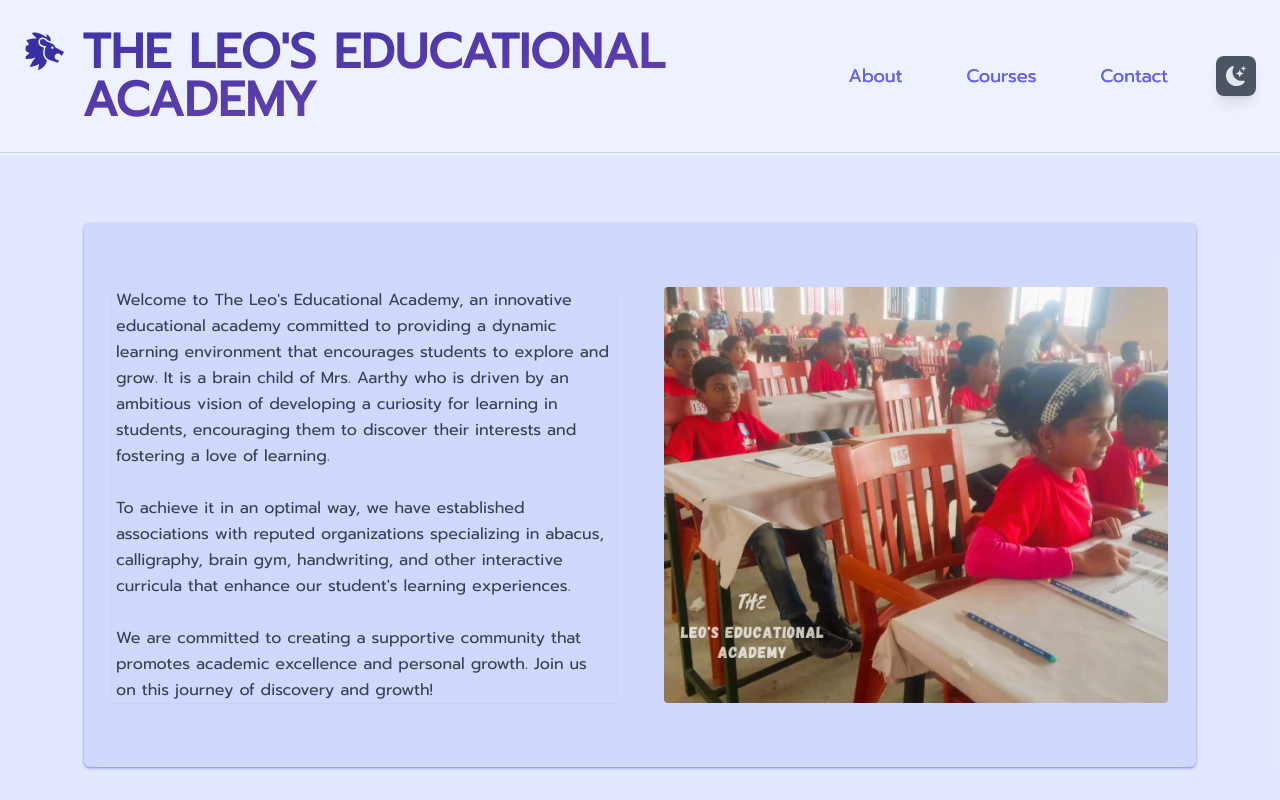
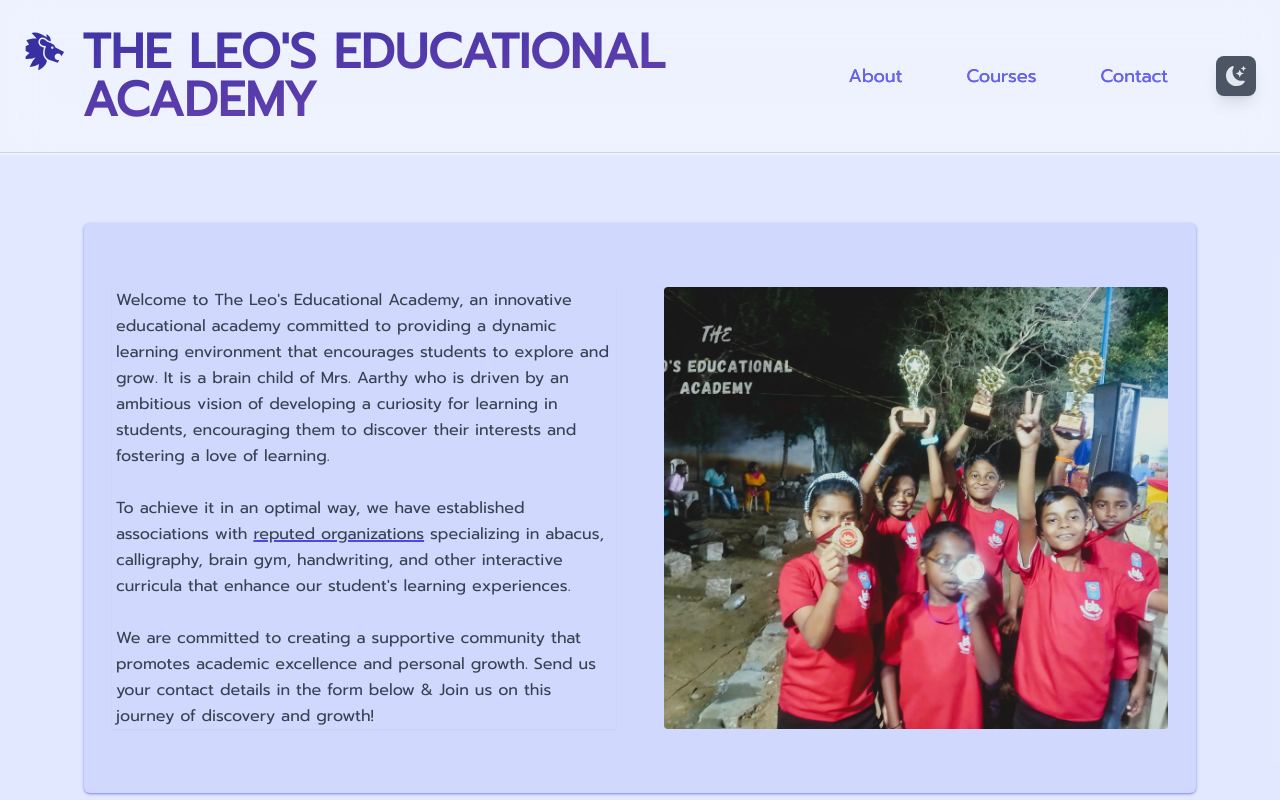
Before and after one commit to webdevpathologist/leo_edu_tailwind_v3, a React (Create React App) app: page / in a window 1280 px wide. Shown: the top 800 px of the page. Built offline with nearby package versions, Linux system fonts and the light colour scheme.

Commit message:
add brainybob link,dec color&change autoslide time

```diff
--- a/src/components/aboutUs/aboutUs.jsx
+++ b/src/components/aboutUs/aboutUs.jsx
@@ -13,14 +13,13 @@ export default function AboutUs() {
         and fostering a love of learning.
         <br />
         <br />
-        To achieve it in an optimal way, we have established associations with
-        reputed organizations specializing in abacus, calligraphy, brain gym,
+        To achieve it in an optimal way, we have established associations with <a target={"_blank"} rel='noreferrer' class="underline decoration-2 box-decoration-slice decoration-indigo-600 dark:decoration-zinc-200/90" href="https://brainybobs.in/">reputed organizations</a> specializing in abacus, calligraphy, brain gym,
         handwriting, and other interactive curricula that enhance our student's
         learning experiences.
         <br />
         <br />
         We are committed to creating a supportive community that promotes
-        academic excellence and personal growth. Join us on this journey of
+        academic excellence and personal growth. Send us your contact details in the form below & Join us on this journey of
         discovery and growth!
         <br />
       </p>
--- a/src/components/imageSlider/imageSlider.jsx
+++ b/src/components/imageSlider/imageSlider.jsx
@@ -29,7 +29,7 @@ function ImageSlider() {
     const photoScrollInterval = setInterval(() => {
       // console.log(`${currSlide}`);
       nextSlide();
-    }, 4000);
+    }, 7000);
 
     return () => clearInterval(photoScrollInterval);
   }, [nextSlide]);
```
